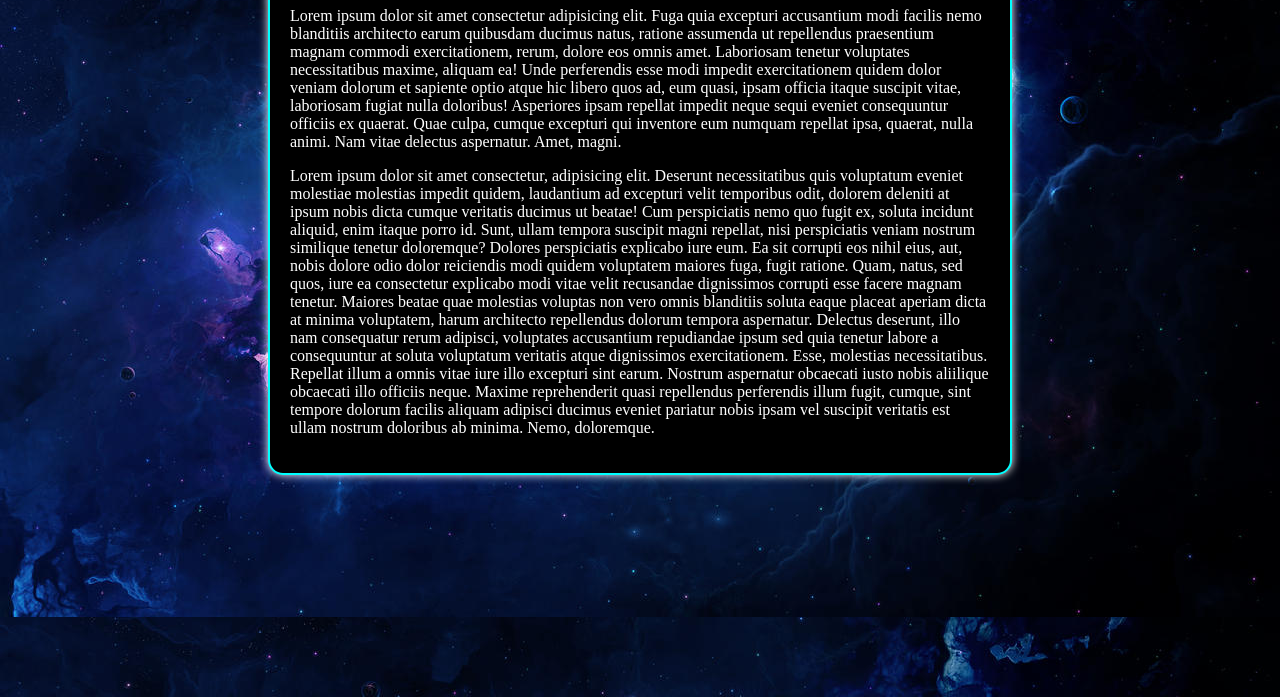
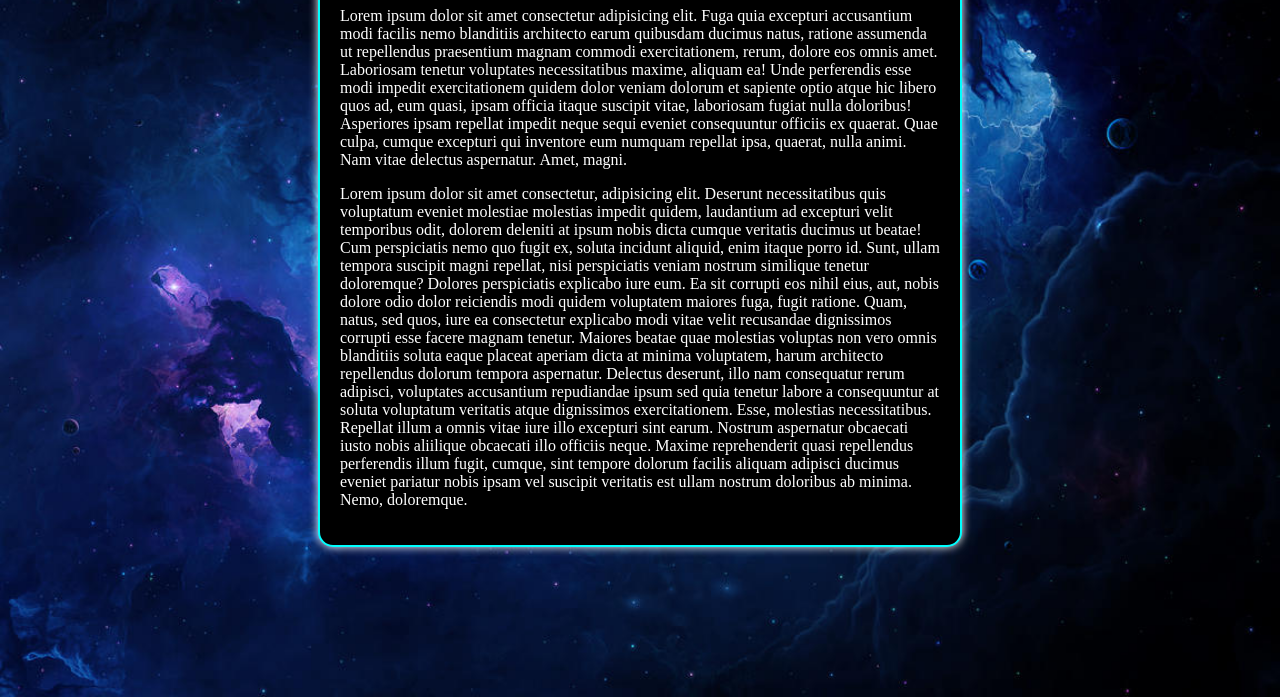
Before and after one commit to josesampaio777/Estudos-HTML-CSS, a plain HTML site: page Exercicios/ex22/fundo006.html in a window 1280 px wide. Shown: the part 103-800 px from the top of the page. Drawn offline with Linux system fonts and the light colour scheme.

Commit message:
atualizei o exercicio 22

```diff
--- a/Exercicios/ex22/fundo006.html
+++ b/Exercicios/ex22/fundo006.html
@@ -8,7 +8,9 @@
         body {
             background-image: url(imagens/wallpaper-4.jpg);
             background-position: center top;
-            background-size: 100%;
+            background-size: cover;
+            background-repeat: no-repeat;
+            height: 98vh;
         }
 
         h1 {
@@ -17,7 +19,7 @@
         }
 
         main {
-            width: 700px;
+            width: 600px;
             background-color: black;
             color: white;
             margin: auto;
```
